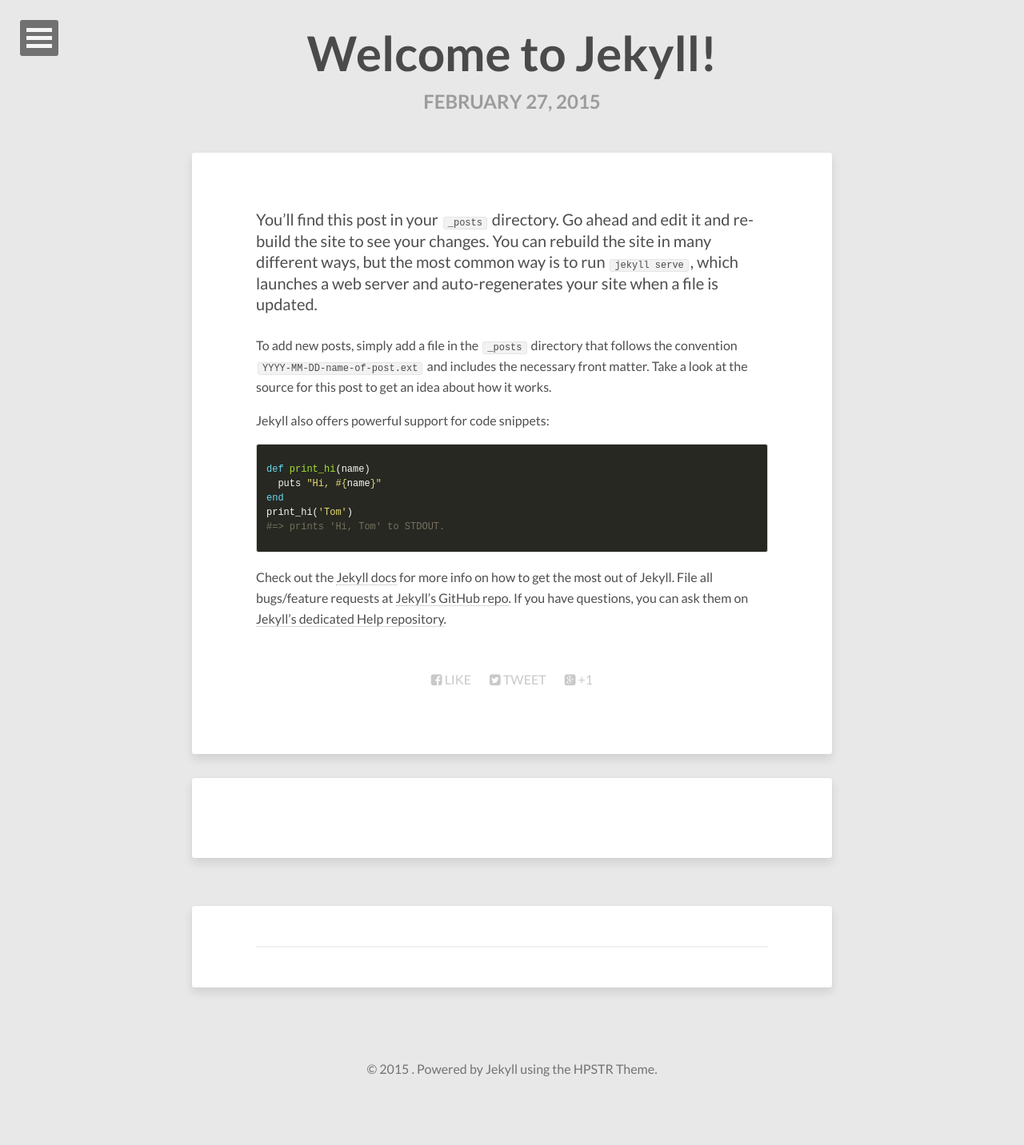
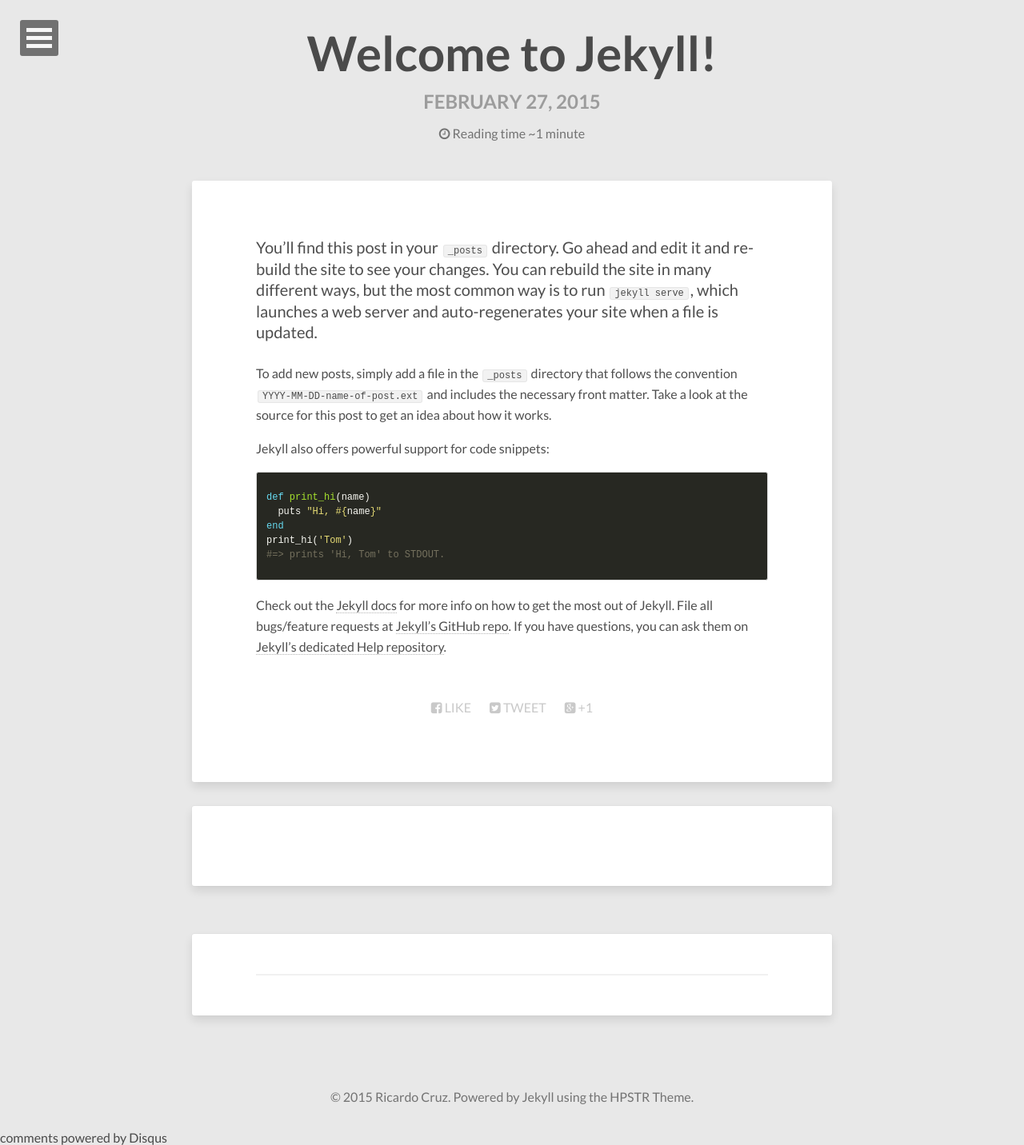
Before and after one commit to rkrdo/rkrdo.github.io, a Jekyll site: the page built from _posts/2015-02-27-welcome-to-jekyll.markdown, in a window 1280 px wide. Shown: the whole page at 80% size. Built offline with Jekyll 4.4.1, drawn with Linux system fonts in a browser that asks for light colours; nearby versions of some CDN libraries; comment, search, counter and statistics services are not loaded; before the commit the page ends 1378 px from its top, so only the background shows below that; part of the change alters nothing that is shown.

Commit message:
Added more configuration

```diff
--- a/_config.yml
+++ b/_config.yml
@@ -1,14 +1,30 @@
 # Site settings
-title: Your awesome title
-email: your-email@domain.com
-description: > # this means to ignore newlines until "baseurl:"
-  Write an awesome description for your new site here. You can edit this
-  line in _config.yml. It will appear in your document head meta (for
-  Google search results) and in your feed.xml site description.
+title: Ricardo's Blog
+description: Testing # this means to ignore newlines until "baseurl:"
 baseurl: "" # the subpath of your site, e.g. /blog/
-url: "http://yourdomain.com" # the base hostname & protocol for your site
-twitter_username: jekyllrb
-github_username:  jekyll
+url: #http://rkrdo.github.io # the base hostname & protocol for your site
+reading_time: true
+words_per_minute: 100
 
 # Build settings
+timezone:    America/New_York
+future:      true
+highlighter: pygments
 markdown: kramdown
+
+# HPSTR configurations
+disqus_shortname: rkrdo-blog
+google_analytics_tracking_id: UA-44600145-1
+#permalink:   /:categories/:title/
+
+
+owner:
+  name: Ricardo Cruz
+  bio: Rails developer
+  avatar: https://media.licdn.com/media/p/3/000/20f/125/09bab6f.jpg
+  email: ricardocruz.a89@gmail.com
+  twitter: rkrdox
+  github: rkrdo
+  linkedin: ricardocruz89
+
+paginate: 5
```
